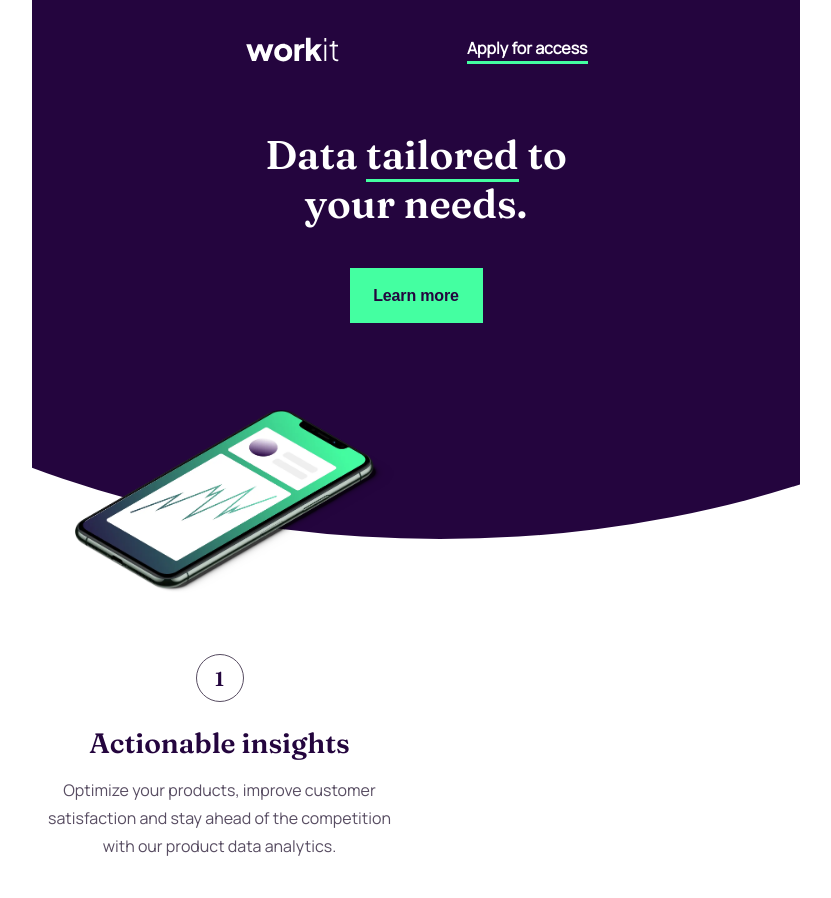
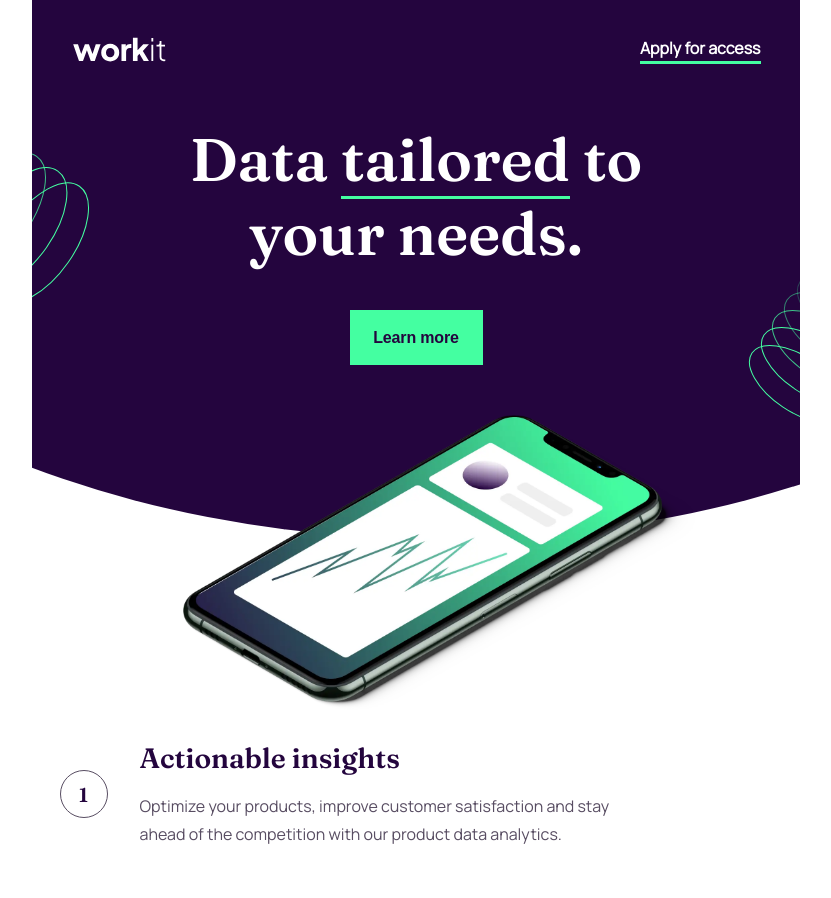
Before and after one commit to claystuart/workit-landing-page, a React (Vite) app: page / in a window 1280 px wide. Shown: the top 898 px of the page, without its empty margins (224-1055 px from the left). Built offline with nearby package versions, Linux system fonts and the light colour scheme.

Commit message:
Style header tablet size.

```diff
--- a/src/Header.css
+++ b/src/Header.css
@@ -99,6 +99,11 @@ header .underline {
   line-height: 26px;
 }
 
+.leftSwirls,
+.rightSwirls {
+  display: none;
+}
+
 @media (min-width: 768px) {
   header {
     width: 768px;
@@ -118,7 +123,37 @@ header .underline {
     left: -392px;
     top: -481px;
   }
+
+  .titleBar {
+    width: 689px;
+  }
+
+  .centerSection {
+    width: 455px;
+    height: 121px;
+    margin-top: 56px;
+  }
+  header h1 {
+    font-size: 60px;
+  }
+
+  .leftSwirls {
+    display: block;
+    position: absolute;
+    top: 258px;
+    left: 703px;
+  }
+  .rightSwirls {
+    display: block;
+    width: 270px;
+    height: 215px;
+    position: absolute;
+    top: 105px;
+    left: -170px;
+  }
 }
+
+/* Desktop */
 @media (min-width: 1440px) {
   header {
     width: 1440;
--- a/src/Header.jsx
+++ b/src/Header.jsx
@@ -1,5 +1,7 @@
 import './Header.css';
 import logo from './assets/images/logo-light.svg';
+import leftSwirls from './assets/images/bg-pattern-left.svg'
+import rightSwirls from './assets/images/bg-pattern-right.svg'
 
 export default function Header() {
     return (
@@ -12,6 +14,10 @@ export default function Header() {
                 <h1>Data <span className='underline'>tailored</span> to your needs.</h1>
                 <button>Learn more</button>
             </div>
+            <img src={leftSwirls} className='leftSwirls'
+                alt="swirls heading left" />
+            <img src={rightSwirls} className='rightSwirls'
+                alt="swirls heading right" />
         </header>
     );
 }
--- a/src/SellingPoints.css
+++ b/src/SellingPoints.css
@@ -52,6 +52,50 @@ main .img__phone {
 }
 
 @media (min-width: 768px) {
+  main .img__phone {
+    top: -325px;
+    left: 73px;
+    width: 514px;
+    height: 296px;
+  }
+
+  main {
+    margin-left: 78px;
+    margin-top: 200px;
+  }
+
+  main article {
+    display: grid;
+    grid-template-columns: 80px 1fr;
+    grid-template-rows: 36px 1fr;
+    grid-template-areas:
+      "number title"
+      "number description";
+    width: 573px;
+    height: 108px;
+    margin-left: 97px;
+    margin-bottom: 48px;
+  }
+
+  main article h1 {
+    width: 48px;
+    height: 48px;
+    grid-area: number;
+    display: flex;
+    justify-content: center;
+    align-items: center;
+  }
+
+  main article h2 {
+    width: auto;
+    grid-area: title;
+    margin-top: 0;
+  }
+
+  main article p {
+    grid-area: description;
+    text-align: left;
+  }
 }
 @media (min-width: 1440px) {
 }
--- a/src/SellingPoints.jsx
+++ b/src/SellingPoints.jsx
@@ -23,6 +23,7 @@ export default function Center() {
                 <p>Always affordable pricing that scales with your business. Get top-quality product data
                     analytics services without hidden costs or unexpected fees. </p>
             </article>
+            <div className="pinkBackground"></div>
         </main>
     );
 
```
Also changed, not shown: src/assets/images/bg-pattern-left.svg (renamed from src/assets/images/bg-pattern-2.svg), src/assets/images/bg-pattern-right.svg (renamed from src/assets/images/bg-pattern-3.svg).
